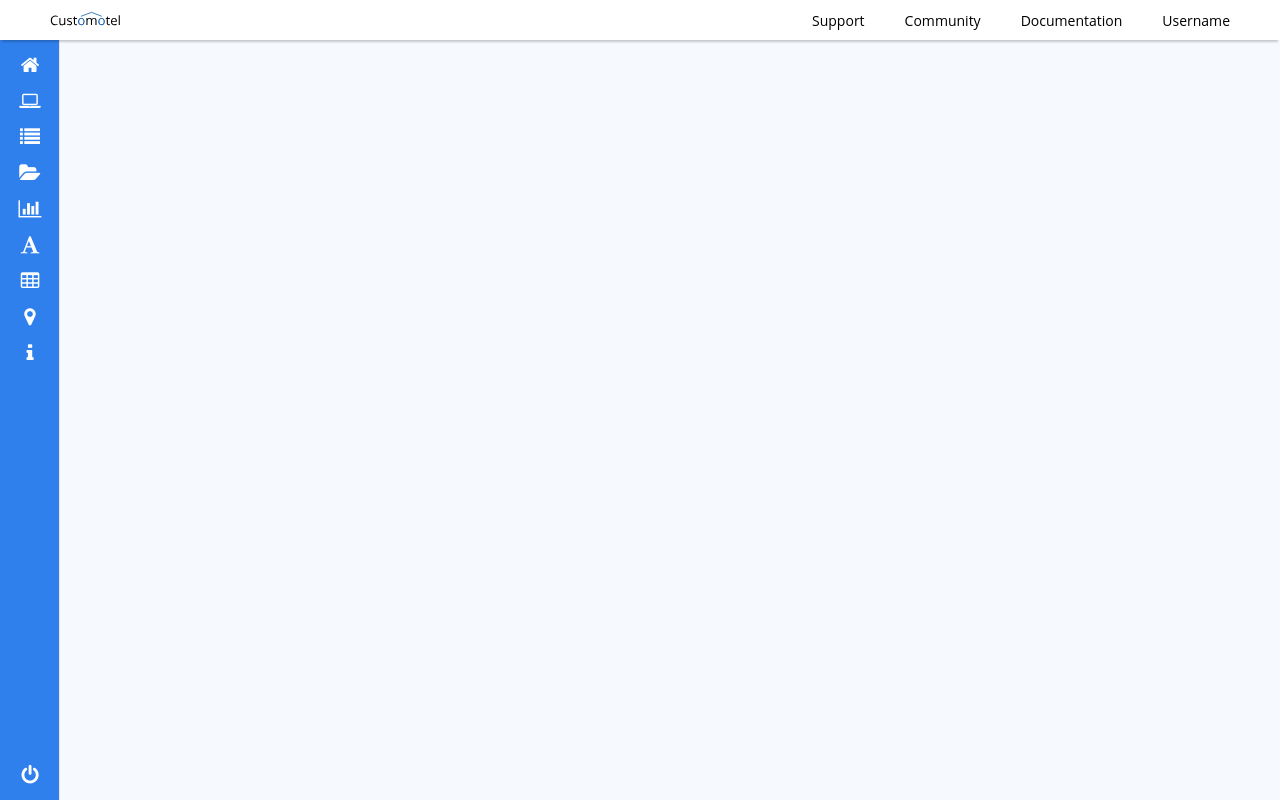
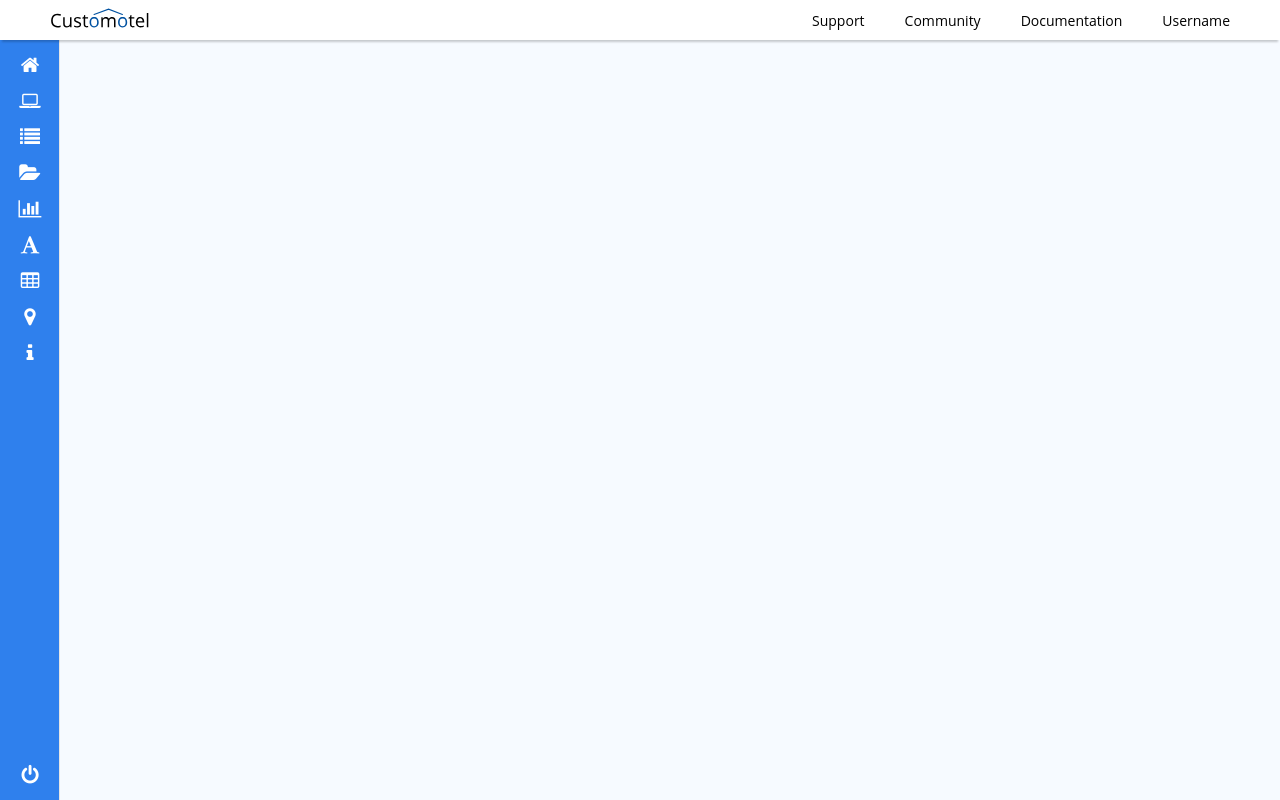
Before and after one commit to yveskordahi/dashboard-cloud-project, a plain HTML site: page index.html in a window 1280 px wide. Drawn offline with Linux system fonts and the light colour scheme; a web font is replaced by a local one.

Commit message:
resize logo

```diff
--- a/styles/sidebar.css
+++ b/styles/sidebar.css
@@ -42,7 +42,7 @@
 }
 
 .logo {
-    width: 6%;
+    width: 100px;
 }
 
 .fa-2x {
```
